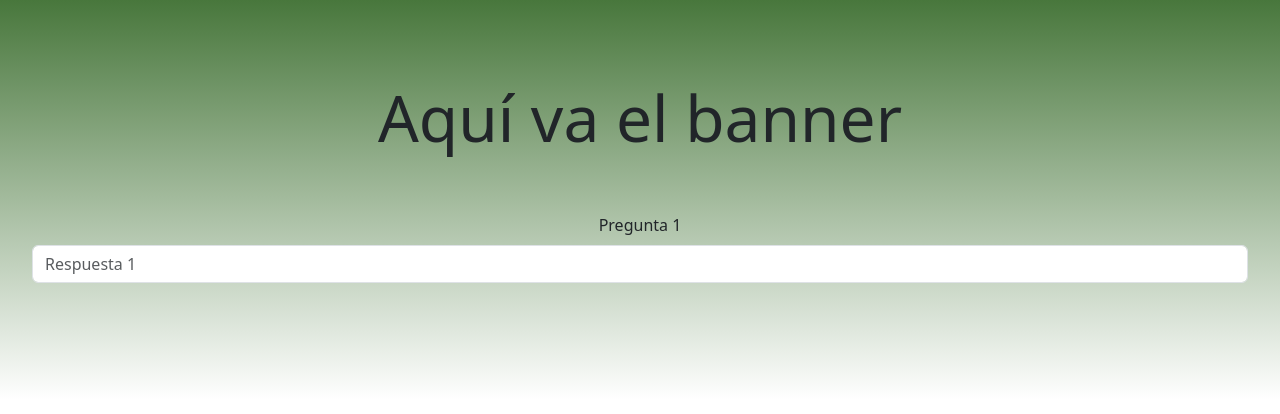
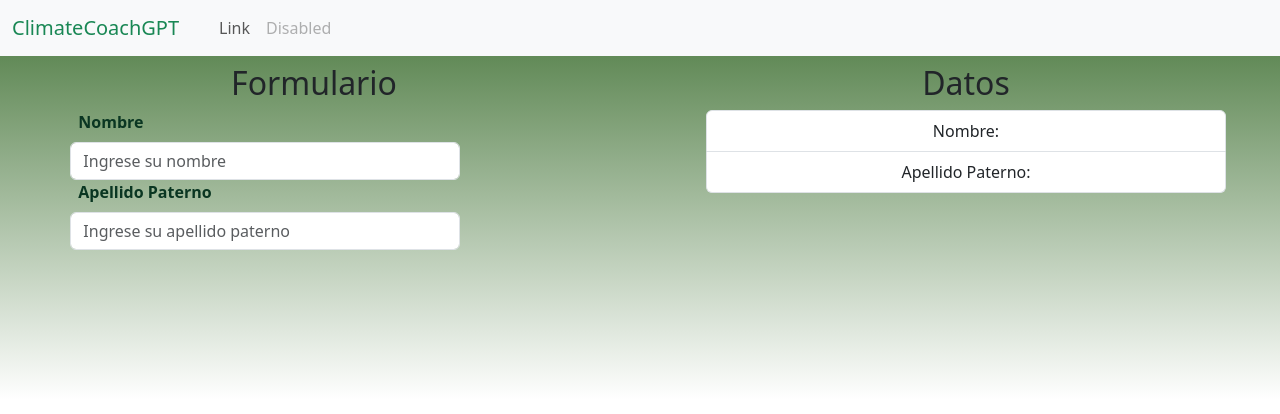
Before and after one commit to chochelius/ccgpt, a React (Vite) app: page / in a window 1280 px wide. Shown: the top 414 px of the page. Built offline with nearby package versions, Linux system fonts and the light colour scheme.

Commit message:
avance de componente pregunta

```diff
--- a/index.html
+++ b/index.html
@@ -10,6 +10,10 @@
       rel="stylesheet"
       integrity="sha384-T3c6CoIi6uLrA9TneNEoa7RxnatzjcDSCmG1MXxSR1GAsXEV/Dwwykc2MPK8M2HN"
       crossorigin="anonymous"
+    />
+    <link
+      rel="stylesheet"
+      href="https://cdn.jsdelivr.net/npm/bootstrap-icons@1.11.2/font/bootstrap-icons.min.css"
     />
   </head>
   <body>
--- a/src/App.css
+++ b/src/App.css
@@ -1,7 +1,6 @@
 #root {
   max-width: 1280px;
   margin: 0 auto;
-  padding: 2rem;
   text-align: center;
   height: 100vh;
   width: 100%;
--- a/src/App.jsx
+++ b/src/App.jsx
@@ -1,4 +1,5 @@
 import "./App.css";
+import Navbar from "./components/navBar/Navbar";
 import Form from "./pages/Form/Form";
 import Splash from "./pages/Splash/Splash";
 
@@ -11,12 +12,13 @@ function App() {
 
   return (
     <div>
-    <div className="d-none">
-
-    <Splash />
+      <Navbar />
+    <div className="pt-3">
+          <Form  />
     </div>
-
-      <Form />
+      <div className="d-none">
+        <Splash />
+      </div>
     </div>
   );
 }
--- /dev/null
+++ b/src/components/navBar/Navbar.jsx
@@ -0,0 +1,46 @@
+const Navbar = () => {
+  return (
+    <div className="position-fixed fixed-top ">
+      <nav className="navbar navbar-expand-lg bg-body-tertiary">
+        <div className="container-fluid">
+          <a className="navbar-brand text-success" href="#">
+            ClimateCoachGPT
+          </a>
+          <button
+            className="navbar-toggler border-0"
+            type="button"
+            data-bs-toggle="collapse"
+            data-bs-target="#navbarTogglerDemo01"
+            aria-controls="navbarTogglerDemo01"
+            aria-expanded="false"
+            aria-label="Toggle navigation"
+          >
+            <i
+              className="bi bi-globe-americas text-success"
+              style={{ fontSize: "2rem" }}
+            ></i>
+          </button>{" "}
+          <div className="collapse navbar-collapse" id="navbarTogglerDemo01">
+            <ul className="navbar-nav me-auto mb-2 mb-lg-0">
+              <li className="nav-item">
+                <a className="nav-link active" aria-current="page" href="#"></a>
+              </li>
+              <li className="nav-item">
+                <a className="nav-link" href="#">
+                  Link
+                </a>
+              </li>
+              <li className="nav-item">
+                <a className="nav-link disabled" aria-disabled="true">
+                  Disabled
+                </a>
+              </li>
+            </ul>
+          </div>
+        </div>
+      </nav>
+    </div>
+  );
+};
+
+export default Navbar;
--- /dev/null
+++ b/src/components/questionMulti/questionMulti.jsx
@@ -0,0 +1,28 @@
+//create the question component to be reused in the form it should have a prop for the question and a text field for the answer
+
+const QuestionText = ({ id, label, placeholder, value, type }) => {
+    //props = {id, label, placeholder, value} use them to create the question dynamically
+
+    return (
+      <div>
+        <label
+          htmlFor={id}
+          className="form-label d-block border-0 ms-4 text-start text-success-emphasis fw-bold"
+        >
+          {label}
+        </label>
+        <input
+          type={type}
+          className="form-control d-block ms-3 w-75"
+          id={id}
+          placeholder={placeholder}
+          value={value}
+          onChange={(event) => {
+            console.log(event.target.value);
+          }}
+        />
+      </div>
+    );
+  };
+
+  export default QuestionText;
--- a/src/components/questionText/questionText.jsx
+++ b/src/components/questionText/questionText.jsx
@@ -1,20 +1,28 @@
 //create the question component to be reused in the form it should have a prop for the question and a text field for the answer
 
-const QuestionText = ({ id, label, placeholder, value }) => {
+const QuestionText = ({ id, label, placeholder, value, type }) => {
+  //props = {id, label, placeholder, value} use them to create the question dynamically
 
+  return (
+    <div>
+      <label
+        htmlFor={id}
+        className="form-label d-block border-0 ms-4 text-start text-success-emphasis fw-bold"
+      >
+        {label}
+      </label>
+      <input
+        type={type}
+        className="form-control d-block ms-3 w-75"
+                id={id}
+        placeholder={placeholder}
+        value={value}
+        onChange={(event) => {
+          console.log(event.target.value);
+        }}
+      />
+    </div>
+  );
+};
 
-
-    //props = {id, label, placeholder, value} use them to create the question dynamically
-
-    return (
-
-        <div className="form-group">
-            <label htmlFor={id} className="form-label">{label}</label>
-            <input type="text" className="form-control" id={id} placeholder={placeholder} value={value} />
-        </div>
-
-    );
-
-    };
-
-export default QuestionText
+export default QuestionText;
--- a/src/pages/Form/Form.css
+++ b/src/pages/Form/Form.css
@@ -0,0 +1,23 @@
+.form-group {
+    margin-bottom: 1rem;
+
+}
+
+.questionText {
+    margin-bottom: 1rem;
+
+}
+
+.Form-container {
+
+    background-color: aliceblue;
+    margin-bottom: 1rem;
+    height: 100vh;
+    .form-label {
+        margin-bottom: 1rem;
+        border: solid 1px black;
+    }
+    .form-control {
+        margin-bottom: 1rem;
+    }
+}
--- a/src/pages/Form/Form.jsx
+++ b/src/pages/Form/Form.jsx
@@ -1,29 +1,78 @@
-import './Form.css';
-import QuestionText from '../../components/questionText/questionText';
+import QuestionText from "../../components/questionText/questionText";
+import QuestionMulti from "../../components/questionMulti/questionMulti";
+import { useState } from "react";
 
 const Form = () => {
+  const [preguntasPag1, setPreguntasPag1] = useState([
+    {
+      id: 1,
+      label: "Nombre",
+      placeholder: "Ingrese su nombre",
+      value: "",
+      type: "text",
+      className: "questionText",
+    },
+    {
+      id: 2,
+      label: "Apellido Paterno",
+      placeholder: "Ingrese su apellido paterno",
+      value: "",
+      type: "text",
+      className: "questionMulti",
+    },
+  ]);
 
-const testForm = () => {
-    console.log("formulario conectado");
-}
+  const handleChange = (event, id) => {
+    const { value } = event.target;
+    setPreguntasPag1((prevState) =>
+      prevState.map((pregunta) =>
+        pregunta.id === id ? { ...pregunta, value } : pregunta
+      )
+    );
+  };
 
-testForm();
-
-
-
-    return (
-        <div className='Form'>
-            <div className='p-5'>
-                <h1 className='display-3 mx-auto '>Aquí va el banner</h1>
-            </div>
-            <QuestionText
-                label="Pregunta 1"
-                placeholder="Respuesta 1"
-                value=""
-            />
-
+  return (
+    <div >
+      <div className="row justify-content-around">
+        <div className=" pt-5 col-12 col-lg-5">
+          <h2 className="text-center">Formulario</h2>
+          <form>
+            {preguntasPag1.map((pregunta) =>
+              pregunta.className === "questionText" ? (
+                <QuestionText
+                  key={pregunta.id}
+                  label={pregunta.label}
+                  placeholder={pregunta.placeholder}
+                  value={pregunta.value}
+                  type={pregunta.type}
+                  onChange={(event) => handleChange(event, pregunta.id)}
+                />
+              ) : (
+                <QuestionMulti
+                  key={pregunta.id}
+                  label={pregunta.label}
+                  placeholder={pregunta.placeholder}
+                  value={pregunta.value}
+                  type={pregunta.type}
+                  onChange={(event) => handleChange(event, pregunta.id)}
+                />
+              )
+            )}
+          </form>
         </div>
-    );
-}
+        <div className="col-12 col-lg-5 pt-5">
+          <h2 className="text-center">Datos</h2>
+          <ul className="list-group">
+            {preguntasPag1.map((pregunta) => (
+              <li key={pregunta.id} className="list-group-item">
+                {pregunta.label}: {pregunta.value}
+              </li>
+            ))}
+          </ul>
+        </div>
+      </div>
+    </div>
+  );
+};
 
 export default Form;
```
Also changed, not shown: src/context/contextProvider.js (+24 -4 lines).
